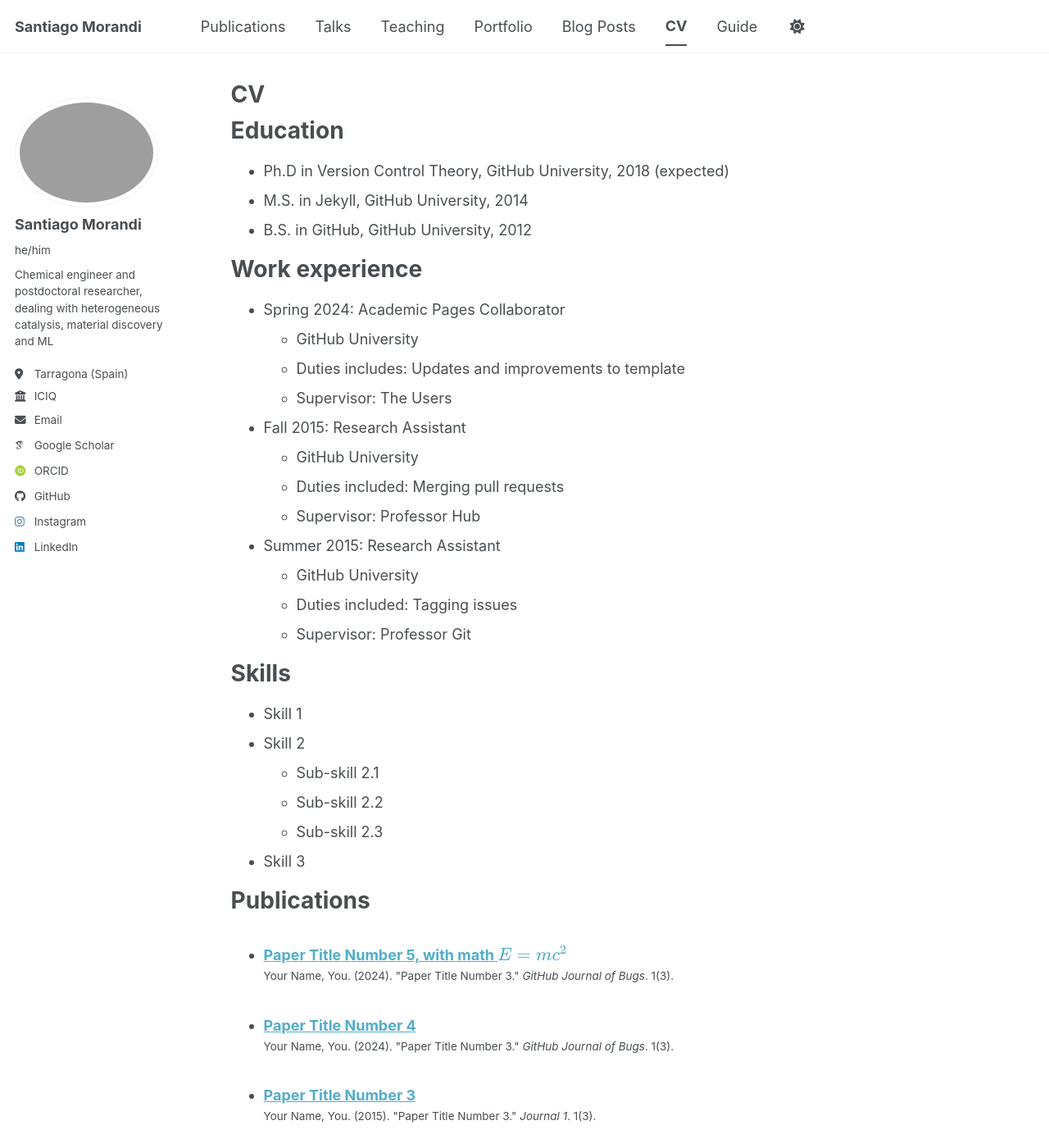
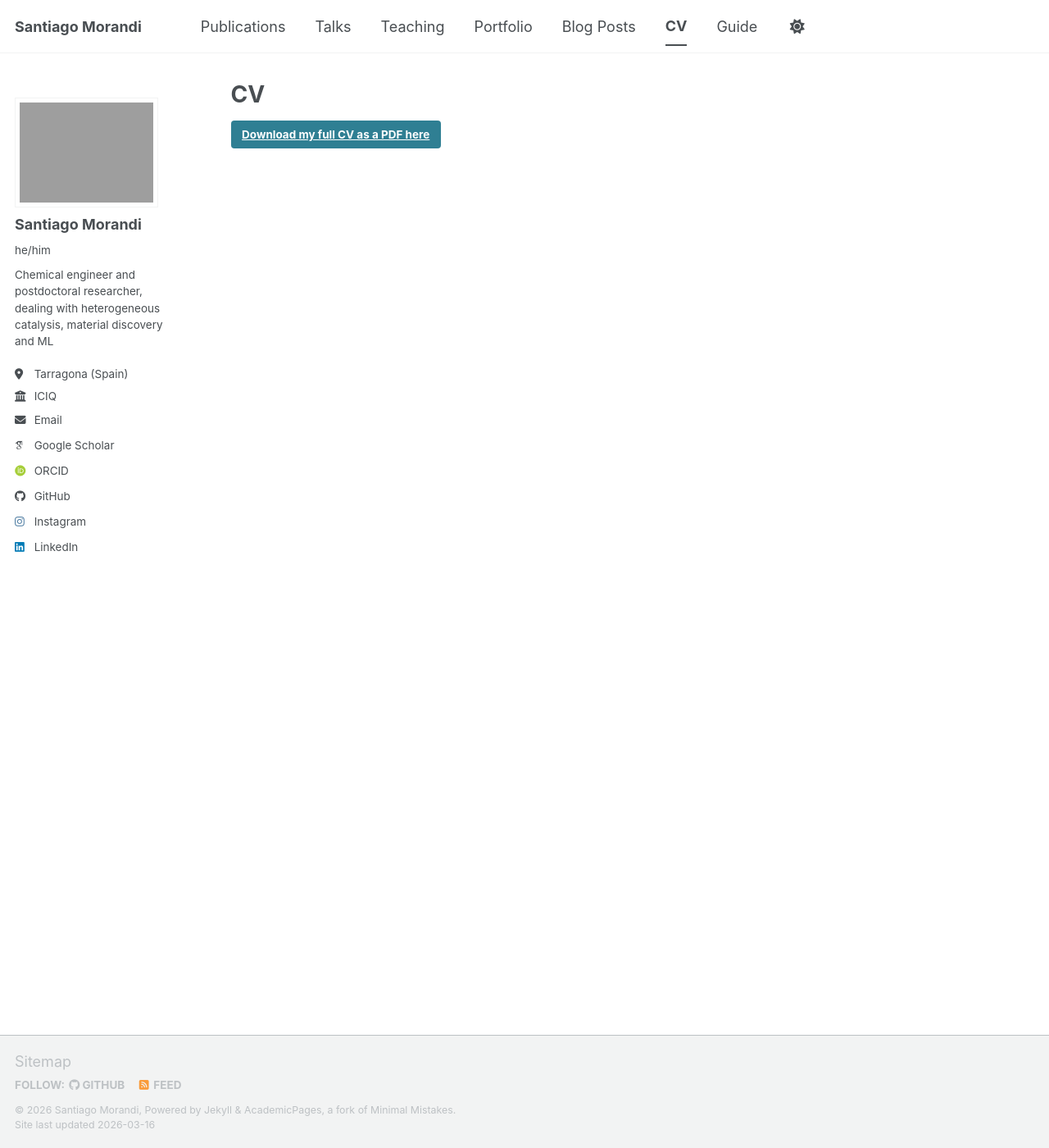
Before and after one commit to SantiagoMorandi/SantiagoMorandi.github.io, a Jekyll site: the page built from _pages/cv.md, in a window 1280 px wide and 1400 px high. Shown: the whole window at 82% size. Built offline with Jekyll 4.4.1, drawn with Linux system fonts in a browser that asks for light colours; some web fonts are replaced; a script bundle is joined from its source files by our own code; library files that are not in the unit come from our copies; some of the changed text lies outside the part shown.

Commit message:
add CV, fix 1st publication

```diff
--- a/_pages/cv.md
+++ b/_pages/cv.md
@@ -9,56 +9,4 @@ redirect_from:
 
 {% include base_path %}
 
-Education
-======
-* Ph.D in Version Control Theory, GitHub University, 2018 (expected)
-* M.S. in Jekyll, GitHub University, 2014
-* B.S. in GitHub, GitHub University, 2012
-
-Work experience
-======
-* Spring 2024: Academic Pages Collaborator
-  * GitHub University
-  * Duties includes: Updates and improvements to template
-  * Supervisor: The Users
-
-* Fall 2015: Research Assistant
-  * GitHub University
-  * Duties included: Merging pull requests
-  * Supervisor: Professor Hub
-
-* Summer 2015: Research Assistant
-  * GitHub University
-  * Duties included: Tagging issues
-  * Supervisor: Professor Git
-
-Skills
-======
-* Skill 1
-* Skill 2
-  * Sub-skill 2.1
-  * Sub-skill 2.2
-  * Sub-skill 2.3
-* Skill 3
-
-Publications
-======
-  <ul>{% for post in site.publications reversed %}
-    {% include archive-single-cv.html %}
-  {% endfor %}</ul>
-
-Talks
-======
-  <ul>{% for post in site.talks reversed %}
-    {% include archive-single-talk-cv.html  %}
-  {% endfor %}</ul>
-
-Teaching
-======
-  <ul>{% for post in site.teaching reversed %}
-    {% include archive-single-cv.html %}
-  {% endfor %}</ul>
-
-Service and leadership
-======
-* Currently signed in to 43 different slack teams
+[Download my full CV as a PDF here](https://SantiagoMorandi.github.io/files/CV_Santiago_Morandi_March_2026.pdf){: .btn .btn--info}
--- a/_sass/layout/_sidebar.scss
+++ b/_sass/layout/_sidebar.scss
@@ -155,7 +155,7 @@
 
   img {
     max-width: 175px;
-    border-radius: 50%;
+    border-radius: 0%;
 
     @include breakpoint($large) {
       padding: 5px;
```
Also changed, not shown: _publications/gamenet.md (+3 -1 lines), 2 other files.
